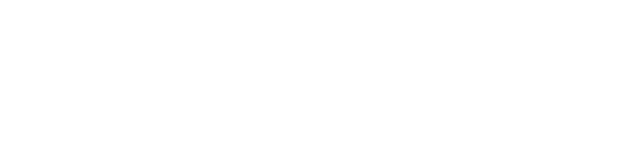
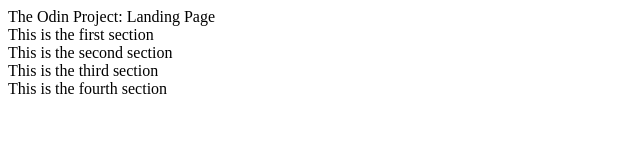
Before and after one commit to BrillaintIdiot/Landing_Page, a plain HTML site: page index.html in a window 1280 px wide. Shown: the whole page, without its empty margins (0-640 px from the left). Drawn offline with Linux system fonts and the light colour scheme.

Commit message:
Add more information The boilerplate has been improved by adding more information such as sections and a heading

```diff
--- a/index.html
+++ b/index.html
@@ -3,9 +3,23 @@
 <head>
     <meta charset="UTF-8">
     <meta name="viewport" content="width=device-width, initial-scale=1.0">
-    <title>Document</title>
+    <title>Landing Page</title>
 </head>
 <body>
-
+ <div class="header">
+    <div> The Odin Project: Landing Page</div>
+ </div>
+  <div class="section-1">
+  <div> This is the first section</div>
+ </div>
+  <div class="section-2">
+  <div> This is the second section</div>
+ </div>
+  <div class="section-3">
+  <div> This is the third section</div>
+ </div>
+  <div class="section-4">
+  <div> This is the fourth section</div>
+ </div>
 </body>
 </html>
```
